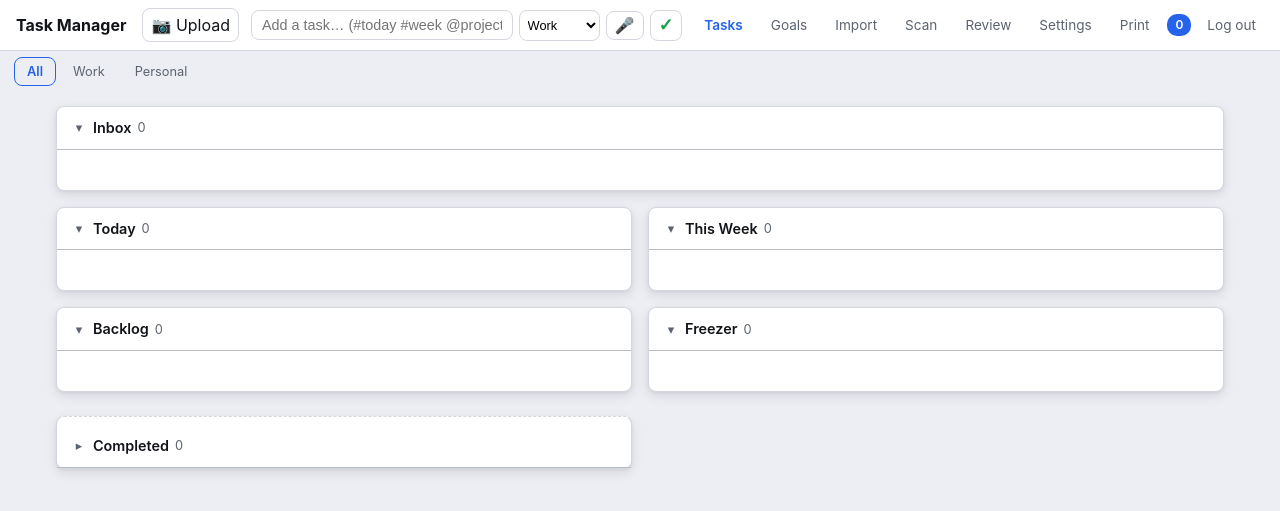
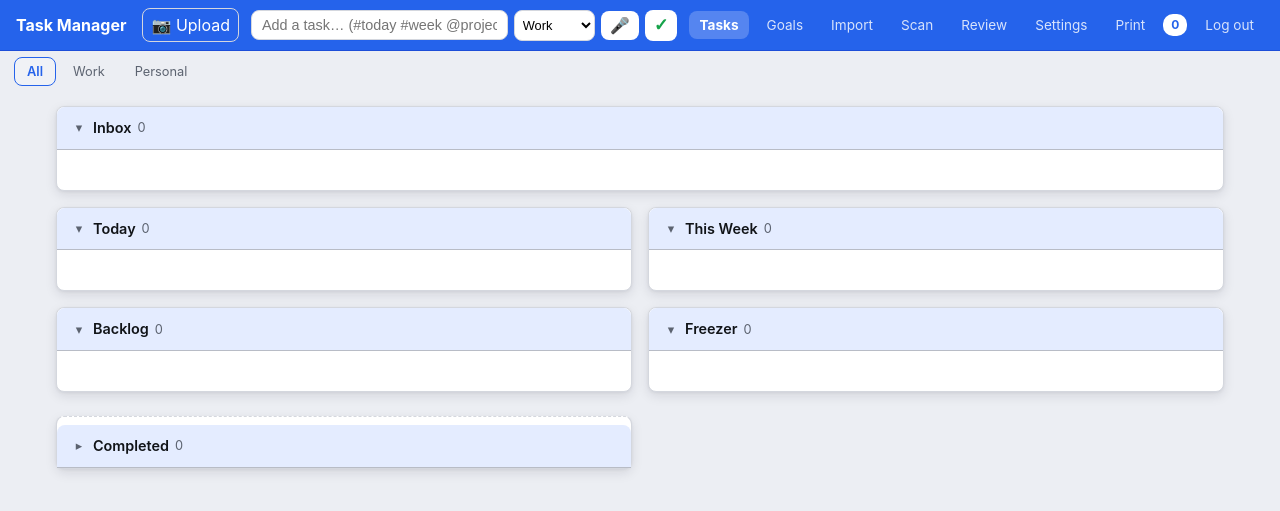
Before and after one commit to shigsdev/taskmanager, a Python web app: template templates/index.html in a window 1280 px wide. Shown: the top 511 px of the page. Run offline with Jinja, Linux system fonts and the light colour scheme; the template is opened without the code that fills it, so the values that code supplies are empty.

Commit message:
Tint nav bar accent-blue and add soft-tinted panel headers
Top nav bar now uses --accent (#2563eb) as its background with white
text/links, so it pops against the light layered-neutrals palette.
Tier headers (Inbox/Today/Week/Backlog/Freezer) and Settings section
titles (App Overview, External Services, etc.) now render as
--accent-soft (#e4ecff) tinted bands, giving each panel a clear
title area that visually groups its content.

Also ensured nav-embedded controls (capture bar mic/check icons,
Upload button, Log out link) have correct contrast on the blue bar:
icon buttons keep white pills, Upload/Log-out use white text with
translucent hover. Bumped SW cache to v31 so clients pick up new CSS.

Co-Authored-By: Claude Opus 4.6 <noreply@anthropic.com>

```diff
--- a/static/style.css
+++ b/static/style.css
@@ -84,8 +84,9 @@ body {
     align-items: center;
     gap: 12px;
     padding: 8px 16px;
-    background: var(--surface);
-    border-bottom: 1px solid var(--border);
+    /* Accent-tinted top bar — brand-forward, contrasts with light panels */
+    background: var(--accent);
+    border-bottom: 1px solid var(--accent-hover);
     position: sticky;
     top: 0;
     z-index: 100;
@@ -96,7 +97,7 @@ body {
     font-weight: 700;
     font-size: 1rem;
     text-decoration: none;
-    color: var(--text);
+    color: #fff;
     white-space: nowrap;
 }
 
@@ -109,40 +110,59 @@ body {
 
 .nav-tab {
     text-decoration: none;
-    color: var(--text-muted);
+    color: rgba(255, 255, 255, 0.82);
     font-size: 0.85rem;
     padding: 4px 10px;
     border-radius: var(--radius);
-    transition: background 0.15s;
+    transition: background 0.15s, color 0.15s;
 }
-.nav-tab:hover { background: var(--surface-sunk); }
-.nav-tab.active { color: var(--accent); font-weight: 600; }
+.nav-tab:hover { background: rgba(255, 255, 255, 0.15); color: #fff; }
+.nav-tab.active { color: #fff; font-weight: 700; background: rgba(255, 255, 255, 0.22); }
 
+/* Inbox badge — inverted on blue bar (white pill, blue text) */
 .inbox-badge {
-    background: var(--accent);
-    color: #fff;
+    background: #fff;
+    color: var(--accent);
     font-size: 0.75rem;
-    font-weight: 600;
+    font-weight: 700;
     padding: 2px 8px;
     border-radius: 10px;
     min-width: 20px;
     text-align: center;
 }
-.inbox-badge.empty { background: var(--border); color: var(--text-muted); }
+.inbox-badge.empty { background: rgba(255, 255, 255, 0.28); color: #fff; }
 
-/* Top-left quick-upload button (shortcut to /scan) */
+/* Top-left quick-upload button (shortcut to /scan). Uses both
+   .icon-btn and .upload-btn classes, so we must override the
+   white-pill icon-btn styling below with transparent + white text. */
 .upload-btn {
     display: inline-flex;
     align-items: center;
     gap: 4px;
     text-decoration: none;
-    color: var(--text);
+    color: #fff;
     font-size: 0.85rem;
     padding: 4px 10px;
     margin-left: 4px;
     white-space: nowrap;
+    border-radius: var(--radius);
+    background: transparent;
+    border-color: rgba(255, 255, 255, 0.5);
 }
-.upload-btn:hover { background: var(--surface-sunk); }
+.upload-btn:hover { background: rgba(255, 255, 255, 0.15); }
+
+/* Capture bar controls inside the accent-tinted nav — keep white
+   backgrounds so inputs/buttons stay legible against the blue bar.
+   Excludes .upload-btn which needs transparent + white text. */
+.nav .icon-btn:not(.upload-btn) {
+    background: #fff;
+    border-color: rgba(255, 255, 255, 0.6);
+}
+.nav .icon-btn:not(.upload-btn):hover { background: #f1f5ff; }
+
+/* Log-out link inside the nav — ensure it's readable on the blue bar */
+.nav .btn-link { color: rgba(255, 255, 255, 0.82); padding: 4px 10px; border-radius: var(--radius); }
+.nav .btn-link:hover { color: #fff; background: rgba(255, 255, 255, 0.15); }
 
 /* View filter sub-nav: All / Work / Personal (Tasks page only) */
 .view-filter-bar {
@@ -252,7 +272,12 @@ body {
     align-items: center;
     justify-content: space-between;
     padding: 10px 14px;
+    /* Soft accent tint + rounded top corners so each panel has a
+       distinct title band matching the tinted nav bar. */
+    background: var(--accent-soft);
     border-bottom: 1px solid var(--border-strong);
+    border-top-left-radius: var(--radius);
+    border-top-right-radius: var(--radius);
     user-select: none;
 }
 
@@ -1139,8 +1164,16 @@ body {
 
 /* === Settings === */
 .settings-container { max-width: 700px; margin: 0 auto; padding: 16px; }
-.settings-section { margin-bottom: 24px; padding: 16px; background: var(--card); border: 1px solid var(--border); border-radius: 8px; }
-.settings-section h3 { margin: 0 0 12px; font-size: 16px; }
+.settings-section { margin-bottom: 24px; background: var(--card); border: 1px solid var(--border); border-radius: 8px; overflow: hidden; }
+.settings-section > :not(h3) { margin-left: 16px; margin-right: 16px; }
+.settings-section > :last-child { margin-bottom: 16px; }
+.settings-section h3 {
+    margin: 0 0 16px;
+    padding: 10px 16px;
+    font-size: 16px;
+    background: var(--accent-soft);
+    border-bottom: 1px solid var(--border);
+}
 .settings-hint { font-size: 13px; color: var(--muted); margin-bottom: 12px; }
 .settings-stats-grid { display: grid; grid-template-columns: repeat(auto-fit, minmax(120px, 1fr)); gap: 12px; }
 .settings-stat { text-align: center; padding: 12px; background: var(--surface-sunk); border-radius: 6px; }
--- a/static/sw.js
+++ b/static/sw.js
@@ -5,7 +5,7 @@
  * Bump CACHE_VERSION when deploying new static files.
  */
 
-var CACHE_VERSION = "v30";
+var CACHE_VERSION = "v31";
 var CACHE_NAME = "taskmanager-" + CACHE_VERSION;
 
 var APP_SHELL = [
```
